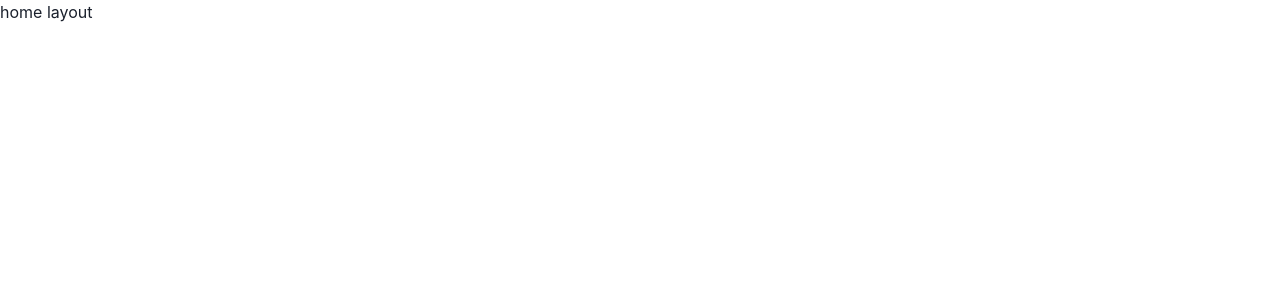
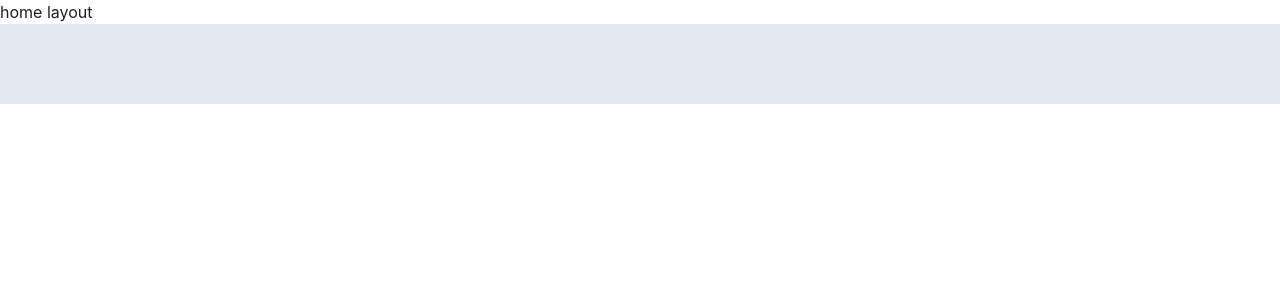
Before and after one commit to besumero628/react-rails-todo-front, a React (Create React App) app: page / in a window 1280 px wide. Shown: the top 300 px of the page. Built offline with nearby package versions, Linux system fonts and the light colour scheme.

Commit message:
[Add] footer.tsx

```diff
--- /dev/null
+++ b/src/components/organisms/layout/Footer.tsx
@@ -0,0 +1,18 @@
+import { Flex } from "@chakra-ui/react";
+import { FC, memo } from "react";
+
+export const Foooter: FC = memo(()=> {
+    return (
+        <>
+            <Flex
+                flexDirection="column"
+                width="100wh"
+                minH="10vh"
+                backgroundColor="gray.200"
+                justifyContent="center"
+                alignItems="center"
+                // position="absolute"
+            ></Flex>
+        </>
+    )
+})
--- a/src/components/templates/HomeLayout.tsx
+++ b/src/components/templates/HomeLayout.tsx
@@ -1,9 +1,11 @@
 import { FC, memo } from "react";
+import { Foooter } from "../organisms/layout/Footer";
 
 export const HomeLayout: FC = memo(()=> {
     return (
         <>
             <p>home layout</p>
+            <Foooter />
         </>
     )
 })
```
